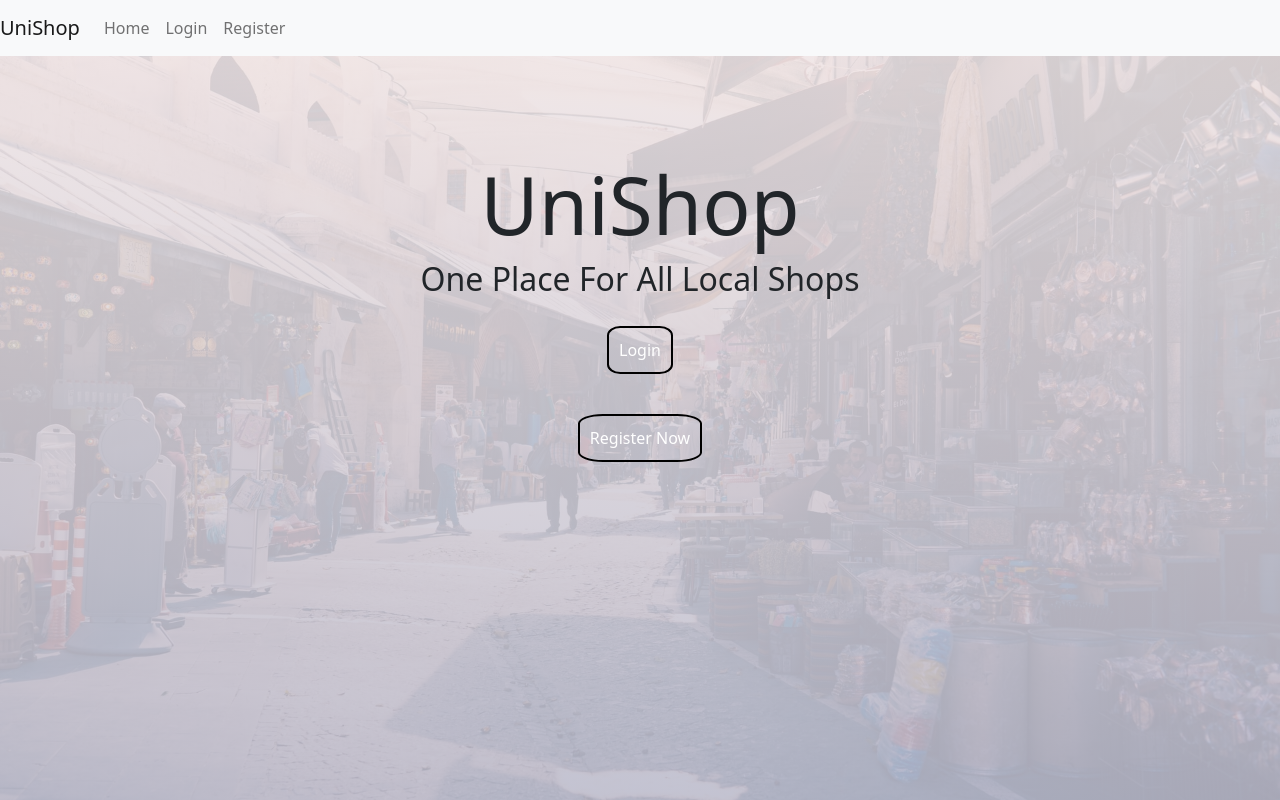
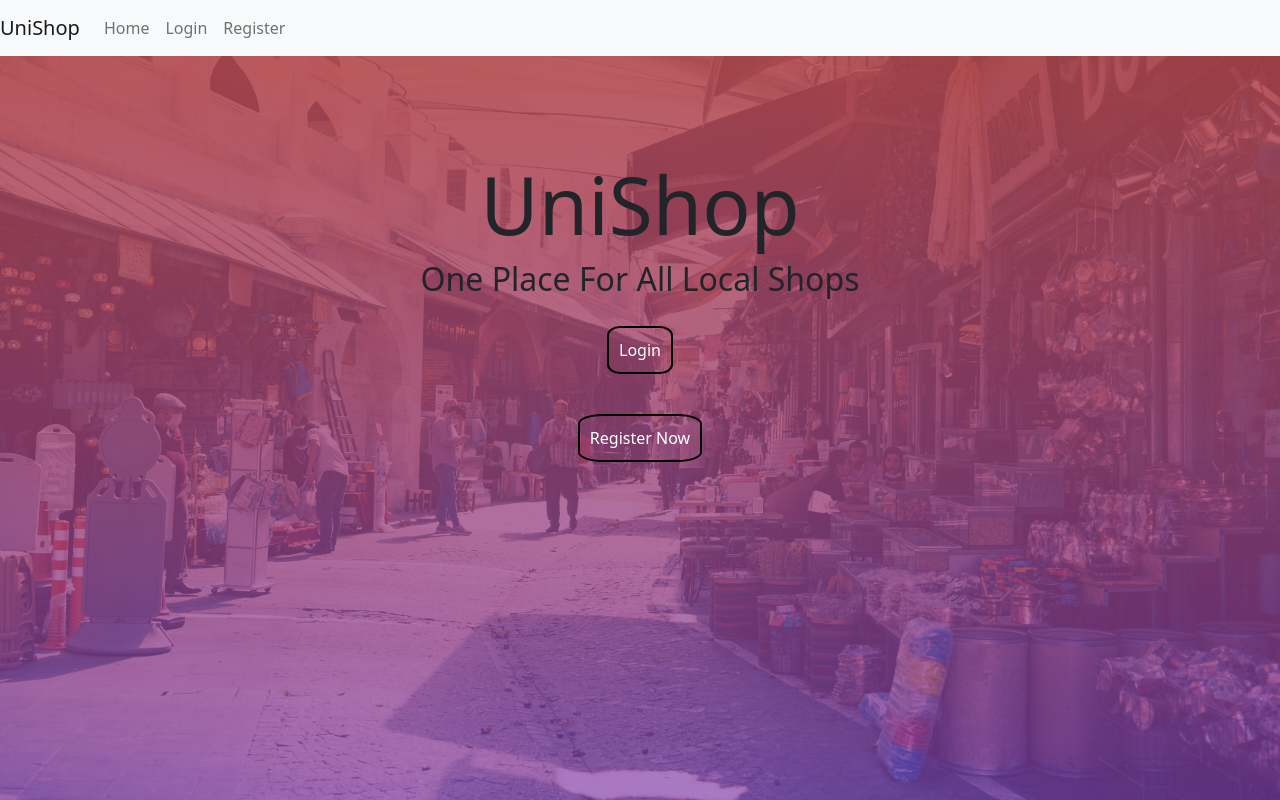
Before and after one commit to anirudh-kac/UniShop, a Django app: page / in a window 1280 px wide. Run offline with Django 3.2, Linux system fonts and the light colour scheme; some libraries are stand-ins or nearby versions.

Commit message:
bg improvement

```diff
--- a/dbmsproject/unishop/static/unishop/css/index.css
+++ b/dbmsproject/unishop/static/unishop/css/index.css
@@ -3,7 +3,7 @@
 
 /* index page */
 body{
-    background-image:linear-gradient(rgba(243, 232, 232, 0.877),rgba(187, 187, 204, 0.884)),url('/static/unishop/images/bg2.jpg');
+    background-image:linear-gradient(rgba(179, 67, 67, 0.877),rgba(127, 59, 172, 0.678)),url('/static/unishop/images/bg2.jpg');
     background-position: center;
     background-attachment: fixed;
     background-size: cover;
```
